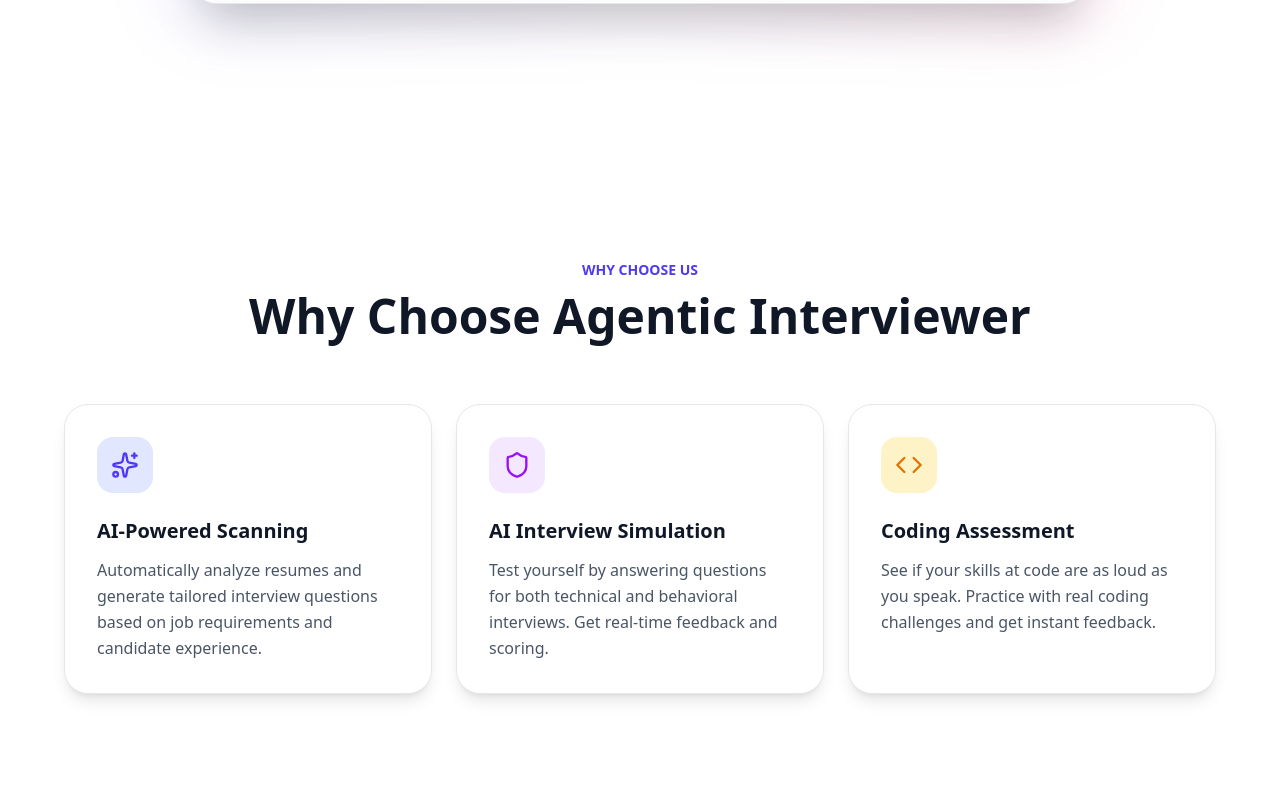
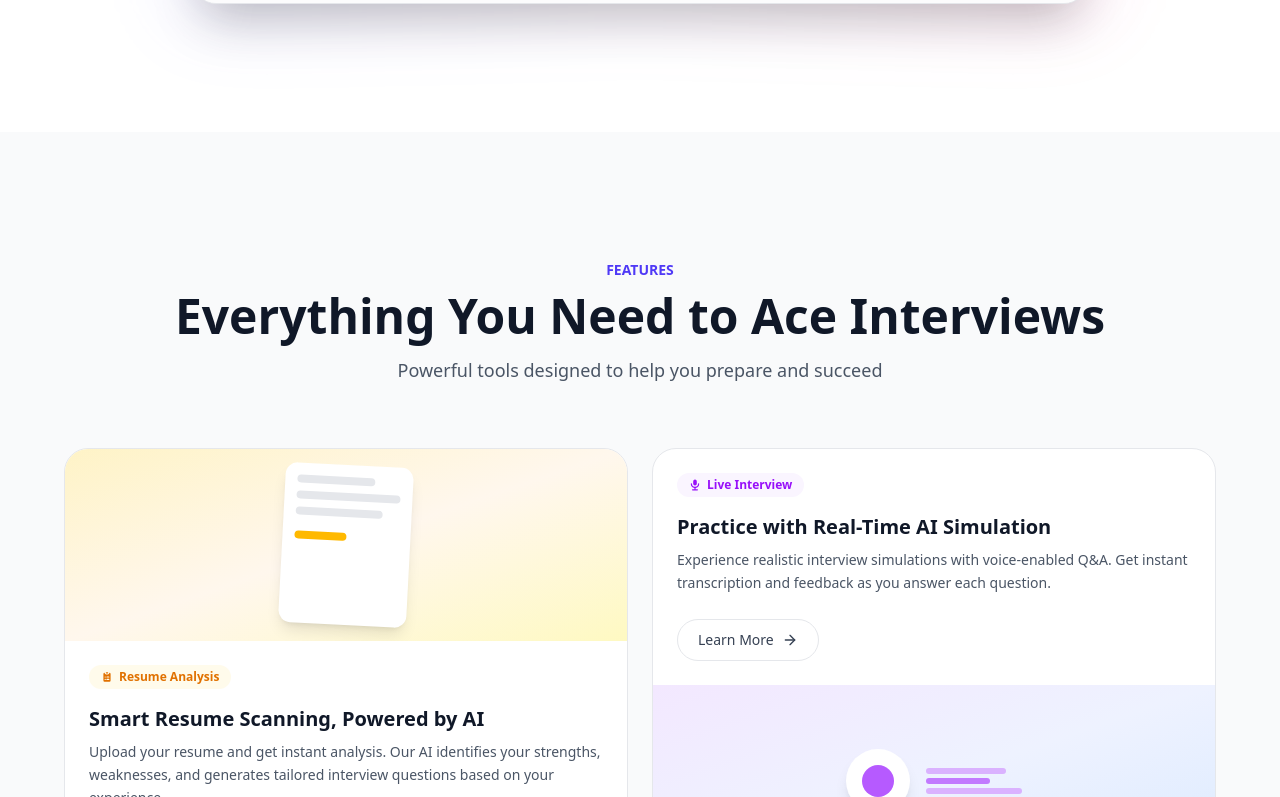
Before and after one commit to Ksawyoux/Test_AI-SystemPrompt, a Next.js app in the folder frontend/: page / in a window 1280 px wide. Shown: the part 1223-2020 px from the top of the page. Built offline with nearby package versions, Linux system fonts and the light colour scheme.

Commit message:
change some layout

```diff
--- a/frontend/src/app/page.tsx
+++ b/frontend/src/app/page.tsx
@@ -192,42 +192,7 @@
 
 
 
-      {/* ===== FEATURE TILT CARDS ===== */}
-      <section id="features" className="py-20 md:py-32 px-4">
-        <div className="max-w-6xl mx-auto">
-          <div className="text-center mb-16">
-            <p className="text-sm font-semibold text-indigo-600 mb-3">WHY CHOOSE US</p>
-            <h2 className="text-4xl md:text-5xl font-bold text-gray-900">Why Choose Agentic Interviewer</h2>
-          </div>
 
-          {/* 3D Tilt Card Grid */}
-          <TiltCardGrid
-            cards={[
-              {
-                icon: <Sparkles className="w-7 h-7 text-indigo-600" />,
-                title: "AI-Powered Scanning",
-                description: "Automatically analyze resumes and generate tailored interview questions based on job requirements and candidate experience.",
-                bgColor: "white",
-                iconBgColor: "bg-indigo-100"
-              },
-              {
-                icon: <Shield className="w-7 h-7 text-purple-600" />,
-                title: "AI Interview Simulation",
-                description: "Test yourself by answering questions for both technical and behavioral interviews. Get real-time feedback and scoring.",
-                bgColor: "white",
-                iconBgColor: "bg-purple-100"
-              },
-              {
-                icon: <Code className="w-7 h-7 text-amber-600" />,
-                title: "Coding Assessment",
-                description: "See if your skills at code are as loud as you speak. Practice with real coding challenges and get instant feedback.",
-                bgColor: "white",
-                iconBgColor: "bg-amber-100"
-              },
-            ]}
-          />
-        </div>
-      </section>
 
       {/* ===== FEATURE CARDS SECTION ===== */}
       <section id="features-detail" className="py-20 md:py-32 px-4 bg-gray-50">
```
